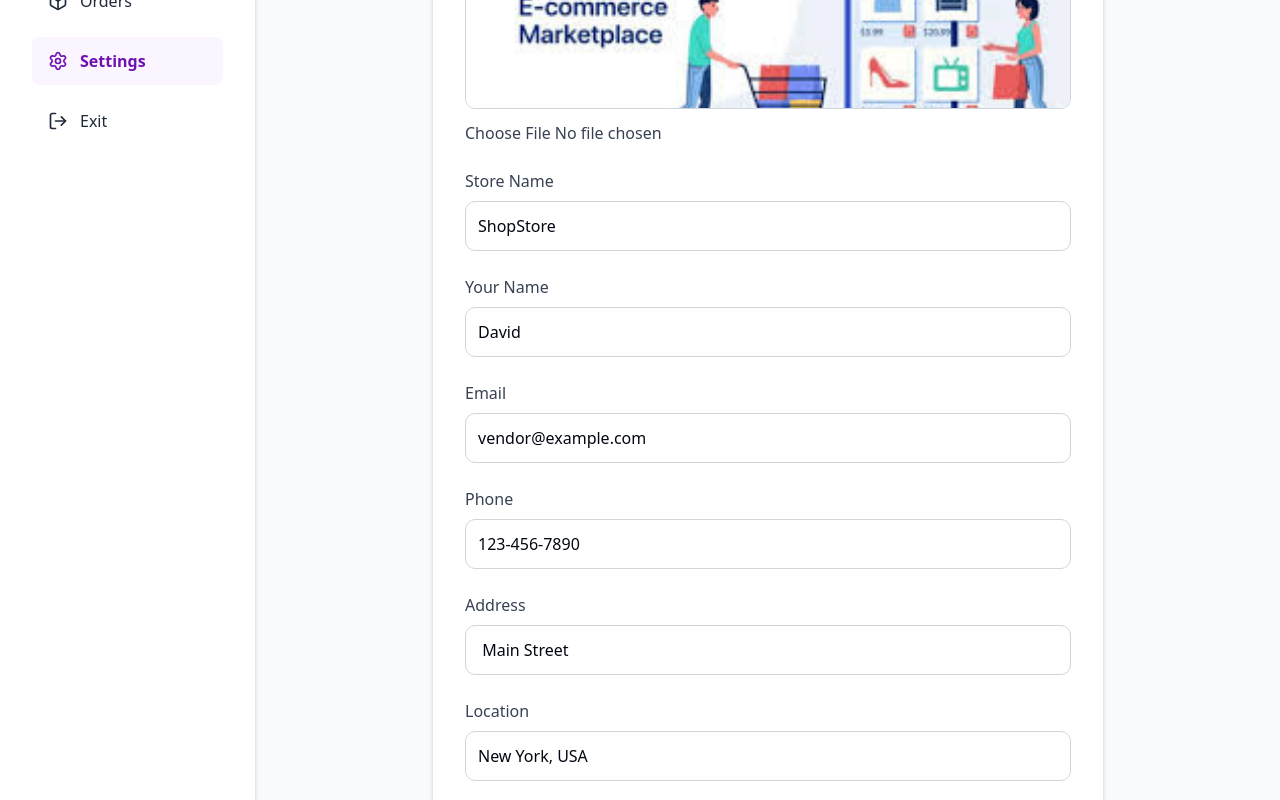
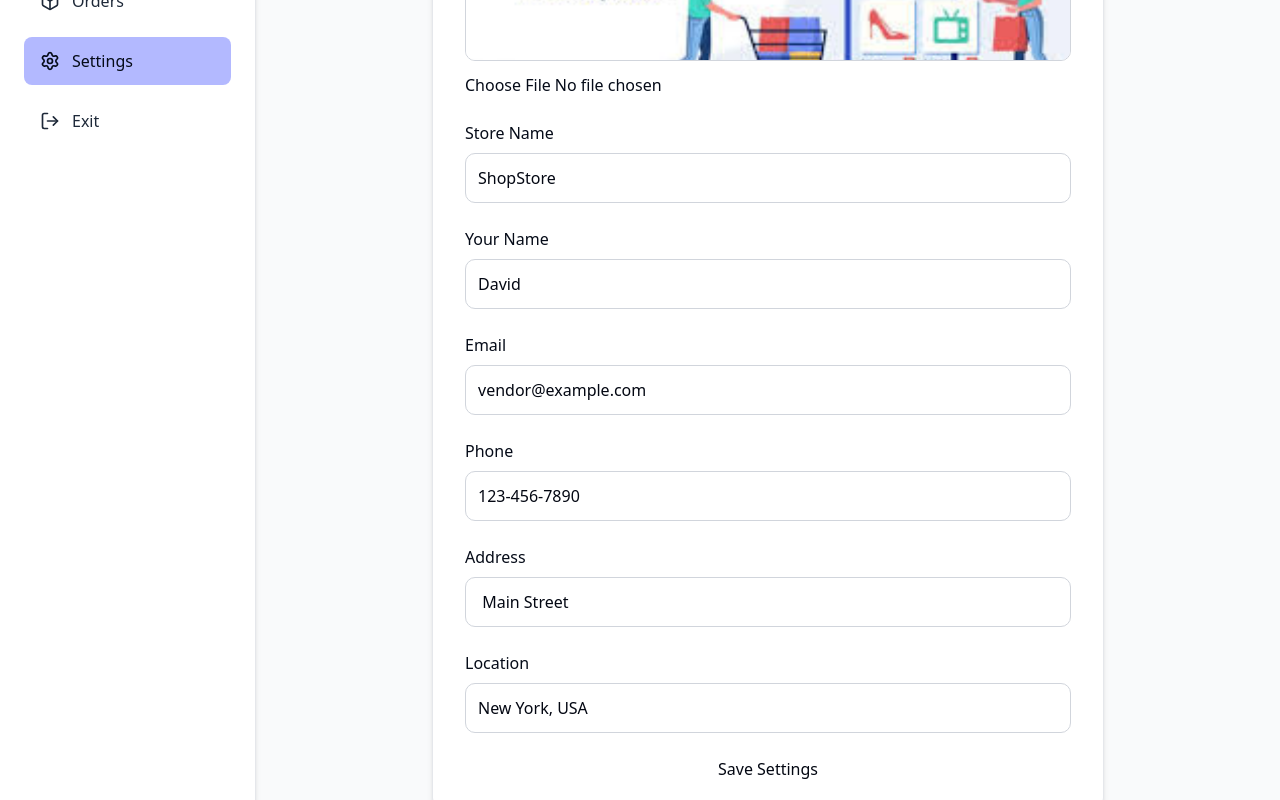
Before and after one commit to Uriford-International-Limited/Ecommerce, a Next.js app: page /vendors/dashboard/settings in a window 1280 px wide. Shown: the part 440-1240 px from the top of the page. Built offline with nearby package versions, Linux system fonts and the light colour scheme.

Commit message:
Updated vendor page

```diff
--- a/src/app/vendors/dashboard/layout.tsx
+++ b/src/app/vendors/dashboard/layout.tsx
@@ -24,12 +24,12 @@ export default function DashboardLayout({ children }: { children: React.ReactNod
     { name: "Add Product", href: "/vendors/dashboard/addproduct", icon: PlusCircle },
     { name: "Orders", href: "/vendors/dashboard/orders", icon: Box },
     { name: "Settings", href: "/vendors/dashboard/settings", icon: Settings },
-    { name: "Exit", href: "/vendors/dashboard/exit", icon: LogOut },
+    { name: "Exit", href: "/", icon: LogOut },
   ];
 
   return (
     <div className="flex min-h-screen bg-gray-50">
-      <div className="sm:hidden flex justify-between items-center bg-white border-b p-4 shadow-md">
+      <div className="sm:hidden flex justify-between items-center border-b p-4 shadow-md">
         <h2 className="text-xl font-bold text-gray-800">Vendor Panel</h2>
         <button
           onClick={() => setSidebarOpen(true)}
@@ -58,7 +58,7 @@ export default function DashboardLayout({ children }: { children: React.ReactNod
           Vendor Panel
         </h2>
 
-        <nav className="flex-1 px-6 sm:px-8 py-4 space-y-3 overflow-y-auto">
+        <nav className="flex-1 px-6 py-4 space-y-3 overflow-y-auto">
           {menuItems.map((item) => {
             const Icon = item.icon;
             const isActive = pathname === item.href;
@@ -69,10 +69,10 @@ export default function DashboardLayout({ children }: { children: React.ReactNod
                 className={`
                   flex items-center px-4 py-3 rounded-md transition
                   ${isActive
-                    ? "bg-purple-50 text-purple-800 font-semibold"
-                    : "text-gray-800 hover:bg-purple-50 hover:text-purple-800"}
+                    ? "bg-accent text-accent-foreground"
+                    : "text-gray-800 hover:bg-accent"}
                 `}>
-                <Icon className="mr-3 w-5 h-5" />
+                <Icon className="mr-3 size-5" />
                 {item.name}
               </Link>
             );
@@ -85,7 +85,7 @@ export default function DashboardLayout({ children }: { children: React.ReactNod
           onClick={() => setSidebarOpen(false)}
           aria-hidden="true"  />
       )}
-      <div className="flex-1 p-4 sm:p-10">{children}</div>
+      <div className="flex-1 p-4">{children}</div>
     </div>
   );
 }
--- a/src/app/vendors/dashboard/orders/page.tsx
+++ b/src/app/vendors/dashboard/orders/page.tsx
@@ -29,8 +29,8 @@ export default function OrdersPage() {
   };
 
   return (
-    <main className="min-h-screen bg-gray-50 p-4 sm:p-10">
-      <h1 className="text-2xl sm:text-3xl font-bold text-gray-800 mb-6">Orders</h1>
+    <main className="min-h-screen bg-gray-50 p-4">
+      <h1 className="text-2xl sm:text-3xl font-bold mb-6">Orders</h1>
 
       {orders.length === 0 ? (
         <p className="text-gray-500 text-center py-10 bg-white border border-gray-200 rounded-2xl">
--- a/src/app/vendors/dashboard/page.tsx
+++ b/src/app/vendors/dashboard/page.tsx
@@ -59,8 +59,8 @@ export default function VendorDashboard() {
           <div
             key={idx}
             className="bg-white border border-gray-200 p-4 sm:p-6 rounded-xl shadow-sm flex flex-col justify-between hover:shadow-lg transition">
-            <h3 className="text-gray-500 text-sm">{stat.title}</h3>
-            <p className="text-2xl sm:text-3xl font-bold text-purple-800 mt-2">
+            <h3 className="text-muted-foreground text-sm">{stat.title}</h3>
+       <p className="text-2xl sm:text-3xl font-bold text-primary mt-2">
               {stat.value}
             </p>
           </div>
@@ -69,10 +69,10 @@ export default function VendorDashboard() {
 
       <section className="mt-8 grid grid-cols-1 lg:grid-cols-2 gap-6">
         <div className="bg-white border border-gray-200 rounded-xl p-6 shadow-sm overflow-x-auto">
-          <h2 className="text-lg font-semibold mb-4">Recent Orders</h2>
+          <h2 className="text-xl font-semibold mb-4">Recent Orders</h2>
           <table className="w-full text-left">
             <thead>
-              <tr className="text-gray-500 text-sm border-b">
+              <tr className="text-muted-foreground text-sm border-b">
                 <th className="pb-2">Order ID</th>
                 <th className="pb-2">Customer</th>
                 <th className="pb-2">Total</th>
@@ -93,7 +93,7 @@ export default function VendorDashboard() {
         </div>
 
         <div className="bg-white border border-gray-200 rounded-xl p-6 shadow-sm">
-          <h2 className="text-lg font-semibold mb-4">Low Stock Products</h2>
+          <h2 className="text-xl font-semibold mb-4">Low Stock Products</h2>
           <ul className="space-y-2">
             {lowStockProducts.map((product) => (
               <li key={product.id} className="text-gray-700">
@@ -106,7 +106,7 @@ export default function VendorDashboard() {
       </section>
 
       <section className="mt-8">
-        <h2 className="text-lg font-semibold mb-4">Top Selling Products</h2>
+        <h2 className="text-xl font-semibold mb-4">Top Selling Products</h2>
         <div className="flex overflow-x-auto gap-4 pb-4">
           {topProducts.map((product) => (
             <div
@@ -120,7 +120,7 @@ export default function VendorDashboard() {
                   className="object-cover rounded"/>
               </div>
               <p className="text-gray-700 font-medium text-sm">{product.name}</p>
-              <p className="text-purple-800 text-sm">{product.sales} sales</p>
+             <p className="text-primary text-sm">{product.sales} sales</p>
             </div>
           ))}
         </div>
--- a/src/app/vendors/dashboard/settings/page.tsx
+++ b/src/app/vendors/dashboard/settings/page.tsx
@@ -34,8 +34,8 @@ export default function SettingsPage() {
   };
 
   return (
-    <main className="min-h-screen bg-gray-50 p-4 sm:p-10">
-      <h1 className="text-2xl sm:text-3xl font-bold text-gray-800 mb-6 sm:mb-8 text-center sm:text-left">
+    <main className="min-h-screen bg-gray-50 p-4">
+      <h1 className="text-2xl sm:text-3xl font-bold mb-6 sm:mb-8 text-center sm:text-left">
         Settings
       </h1>
 
@@ -44,7 +44,9 @@ export default function SettingsPage() {
         className="bg-white border border-gray-200 rounded-2xl shadow-md p-6 sm:p-8 max-w-2xl mx-auto space-y-6">
         {/* Banner */}
         <div>
-          <label htmlFor="banner" className="block text-gray-700 font-medium mb-2">
+          <label
+            htmlFor="banner"
+            className="block text-accent-foreground font-medium mb-2">
             Store Banner
           </label>
           <div className="mb-3 w-full h-40 sm:h-48 relative rounded-lg overflow-hidden border border-gray-300">
@@ -52,7 +54,7 @@ export default function SettingsPage() {
               src={preview}
               alt="Store Banner"
               fill
-              className="object-cover w-full h-full"/>
+              className="object-cover size-full"/>
           </div>
           <input
             type="file"
@@ -60,11 +62,14 @@ export default function SettingsPage() {
             id="banner"
             accept="image/*"
             onChange={handleChange}
-            className="block w-full text-gray-700 mt-1"
+            className="block w-full text-accent-foreground mt-1"
             title="Upload store banner"/>
         </div>
+
         <div>
-          <label htmlFor="storeName" className="block text-gray-700 font-medium mb-2">
+          <label
+            htmlFor="storeName"
+            className="block text-accent-foreground font-medium mb-2">
             Store Name
           </label>
           <input
@@ -73,14 +78,15 @@ export default function SettingsPage() {
             id="storeName"
             value={form.storeName}
             onChange={handleChange}
-            className="w-full border border-gray-300 rounded-lg p-3 focus:outline-none focus:ring-2 focus:ring-purple-600"
+            className="w-full border border-gray-300 rounded-lg p-3 focus:outline-none focus:ring-2 focus:ring-ring"
             required
-            placeholder="Enter your store name"  />
+            placeholder="Enter your store name"/>
         </div>
 
-        {/* Name */}
         <div>
-          <label htmlFor="name" className="block text-gray-700 font-medium mb-2">
+          <label
+            htmlFor="name"
+            className="block text-accent-foreground font-medium mb-2">
             Your Name
           </label>
           <input
@@ -89,13 +95,15 @@ export default function SettingsPage() {
             id="name"
             value={form.name}
             onChange={handleChange}
-            className="w-full border border-gray-300 rounded-lg p-3 focus:outline-none focus:ring-2 focus:ring-purple-800"
+            className="w-full border border-gray-300 rounded-lg p-3 focus:outline-none focus:ring-2 focus:ring-ring"
             required
             placeholder="Enter your name"/>
         </div>
 
         <div>
-          <label htmlFor="email" className="block text-gray-700 font-medium mb-2">
+          <label
+            htmlFor="email"
+            className="block text-accent-foreground font-medium mb-2">
             Email
           </label>
           <input
@@ -104,13 +112,15 @@ export default function SettingsPage() {
             id="email"
             value={form.email}
             onChange={handleChange}
-            className="w-full border border-gray-300 rounded-lg p-3 focus:outline-none focus:ring-2 focus:ring-purple-800"
+            className="w-full border border-gray-300 rounded-lg p-3 focus:outline-none focus:ring-2 focus:ring-ring"
             required
             placeholder="Enter your email"/>
         </div>
 
         <div>
-          <label htmlFor="phone" className="block text-gray-700 font-medium mb-2">
+          <label
+            htmlFor="phone"
+            className="block text-accent-foreground font-medium mb-2">
             Phone
           </label>
           <input
@@ -119,14 +129,15 @@ export default function SettingsPage() {
             id="phone"
             value={form.phone}
             onChange={handleChange}
-            className="w-full border border-gray-300 rounded-lg p-3 focus:outline-none focus:ring-2 focus:ring-purple-800"
+            className="w-full border border-gray-300 rounded-lg p-3 focus:outline-none focus:ring-2 focus:ring-ring"
             required
-            placeholder="Enter your phone number"
-          />
+            placeholder="Enter your phone number"/>
         </div>
 
         <div>
-          <label htmlFor="address" className="block text-gray-700 font-medium mb-2">
+          <label
+            htmlFor="address"
+            className="block text-accent-foreground font-medium mb-2">
             Address
           </label>
           <input
@@ -135,12 +146,15 @@ export default function SettingsPage() {
             id="address"
             value={form.address}
             onChange={handleChange}
-            className="w-full border border-gray-300 rounded-lg p-3 focus:outline-none focus:ring-2 focus:ring-purple-800"
+            className="w-full border border-gray-300 rounded-lg p-3 focus:outline-none focus:ring-2 focus:ring-ring"
             required
             placeholder="Enter your address"/>
         </div>
+
         <div>
-          <label htmlFor="location" className="block text-gray-700 font-medium mb-2">
+          <label
+            htmlFor="location"
+            className="block text-accent-foreground font-medium mb-2">
             Location
           </label>
           <input
@@ -149,15 +163,13 @@ export default function SettingsPage() {
             id="location"
             value={form.location}
             onChange={handleChange}
-            className="w-full border border-gray-300 rounded-lg p-3 focus:outline-none focus:ring-2 focus:ring-purple-800"
+            className="w-full border border-gray-300 rounded-lg p-3 focus:outline-none focus:ring-2 focus:ring-ring"
             required
-            placeholder="Enter your city or location"  />
+            placeholder="Enter your city or location"/>
         </div>
 
         {/* Submit */}
-        <button
-          type="submit"
-          className="w-full sm:w-auto bg-purple-800 text-white font-medium px-6 py-3 rounded-lg hover:bg-purple-700 transition">
+        <button type="submit" className="w-full">
           Save Settings
         </button>
       </form>
```
Also changed, not shown: src/app/vendors/dashboard/addproduct/page.tsx (+27 -32 lines), src/app/vendors/dashboard/products/page.tsx (+17 -17 lines).
